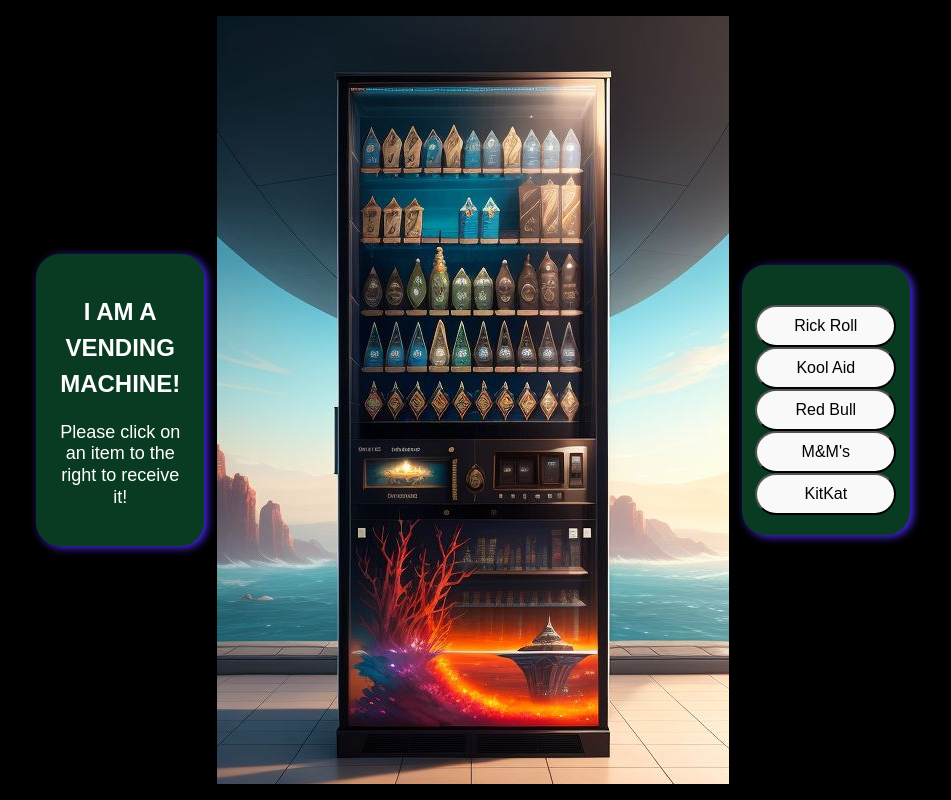
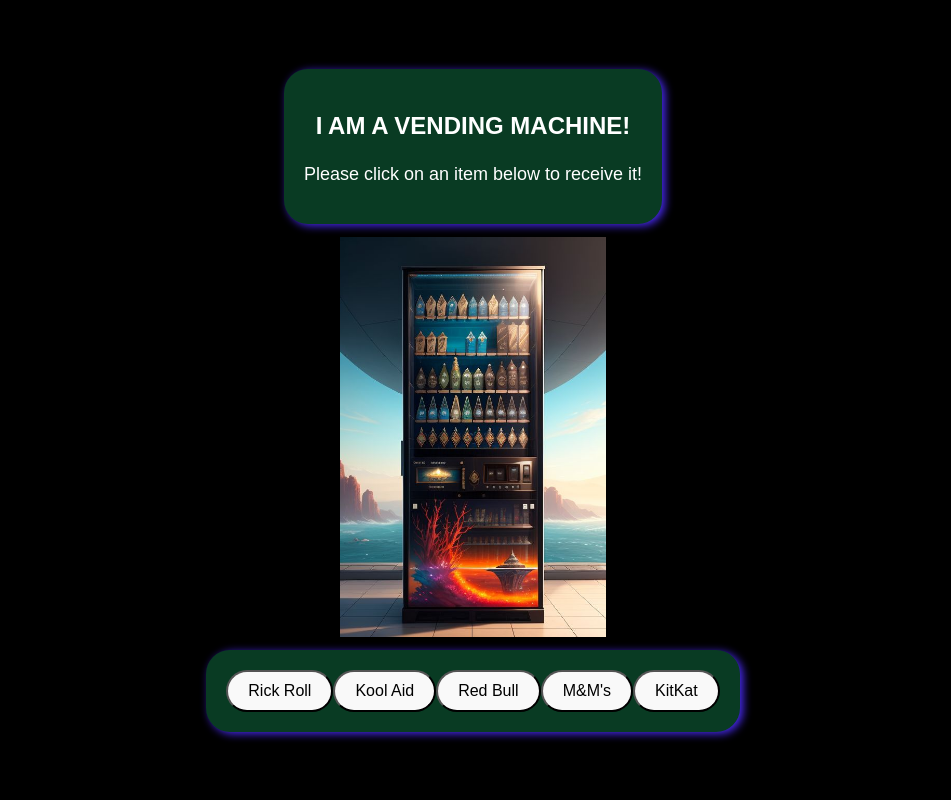
Before and after one commit to Blinter/React-Router-Vending-Machine, a React (Vite) app: page /React-Router-Vending-Machine/kool-aid in a window 1280 px wide. Both pictures are taken after a click on the button "Go Back". Shown: the whole page, without its empty margins (167-1118 px from the left). Built offline with nearby package versions, Linux system fonts and the light colour scheme.

Commit message:
fix: styling

```diff
--- a/package.json
+++ b/package.json
@@ -3,6 +3,8 @@
     "name": "router-vending-machine",
     "private": true,
     "version": "0.1.0",
+    "author": "Blinter",
+    "license": "MIT",
     "scripts": {
         "predeploy": "npm run build",
         "deploy": "gh-pages -d dist",
--- a/src/App.css
+++ b/src/App.css
@@ -20,12 +20,10 @@ body {
 
 #root {
     display: flex;
-    flex-direction: row;
+    flex-direction: column;
     justify-content: center;
     align-items: center;
-    padding-top: 10%;
     box-sizing: border-box;
-    width: 100%;
 }
 
 h1 {
@@ -43,10 +41,10 @@ body,
 
 .wrapper {
     display: flex;
-    flex-direction: row;
+    flex-direction: column;
     justify-content: center;
     align-items: center;
-    height: 100%;
+    width: 100%;
 }
 
 body {
--- a/src/App.jsx
+++ b/src/App.jsx
@@ -4,11 +4,9 @@ import {
   Routes,
   Route
 } from 'react-router-dom';
-import Menu from './Menu.jsx';
 import itemComponents from './ItemComponents.js';
 import { pathNames } from './items.jsx';
-import vendingMachine from './assets/VendingMachine.jpg';
-import PromptDialog from './PromptDialog';
+import VendingMachine from './VendingMachine.jsx';
 import './App.css';
 
 function App() {
@@ -17,11 +15,7 @@ function App() {
     <Router basename={basename}>
       <Routes>
         <Route exact path="/" element={
-          <>
-            <PromptDialog />
-            <img src={vendingMachine} alt="Vending Machine" />
-            <Menu />
-          </>} />
+          <VendingMachine />} />
         {pathNames.map((pathName, index) => {
           const Component = itemComponents[pathName];
           if (!Component) {
--- a/src/Menu.css
+++ b/src/Menu.css
@@ -1,8 +1,9 @@
 .button-container {
     display: flex;
-    flex-direction: column;
+    flex-wrap: wrap;
+    flex-direction: row;
+    justify-content: center;
     align-items: center;
-    margin-top: 20px;
 }
 
 .button {
@@ -11,8 +12,8 @@
     cursor: pointer;
     transition: background-color 0.5s ease;
     margin-bottom: 5px;
-    width: 11vw;
-    min-height: 1vh;
+    width: auto;
+    min-height: 5vh;
     border-radius: 32px;
 
     &:hover {
--- a/src/PromptDialog.css
+++ b/src/PromptDialog.css
@@ -1,12 +1,15 @@
 .prompt-dialog {
-  width: 10vw;
-  max-width: 35%;
+  width: auto;
+  max-height: 25%;
   padding: 20px;
   border-radius: 24px;
   background-color: #093b23;
   color: white;
   font-family: Arial, sans-serif;
   box-shadow: 0.25vw 0.25vh 8px rgba(76, 44, 254, 0.945);
+  max-width: 80%;
+  justify-content: center;
+  align-items: center;
 }
 
 .prompt-dialog h2 {
--- a/src/PromptDialog.jsx
+++ b/src/PromptDialog.jsx
@@ -6,7 +6,7 @@ const PromptDialog = () => {
     return (
       <div className="prompt-dialog">
         <h2>I AM A VENDING MACHINE!</h2>
-        <p>Please click on an item to the right to receive it!</p>
+        <p>Please click on an item below to receive it!</p>
       </div>
     );
   };
--- /dev/null
+++ b/src/VendingMachine.css
@@ -0,0 +1,18 @@
+img.vendingLogo {
+    height: auto;
+    max-height: 50vh;
+    width: auto;
+    object-fit: cover;
+}
+
+@media (max-width: 768px) {
+    img.vendingLogo {
+        max-height: 60%;
+    }
+}
+
+@media (max-width: 480px) {
+    img.vendingLogo {
+        max-height: 40%;
+    }
+}
--- a/src/VendingMachine.jsx
+++ b/src/VendingMachine.jsx
@@ -2,6 +2,7 @@ import React from 'react';
 import vendingMachineImage from './assets/VendingMachine.jpg';
 import PromptDialog from './PromptDialog';
 import Menu from './Menu';
+import './VendingMachine.css';
 
 function VendingMachine() {
     return (
```
